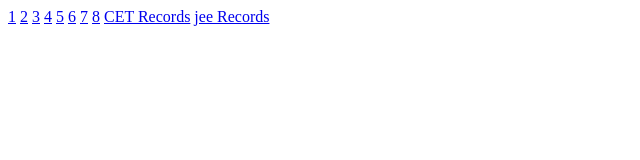
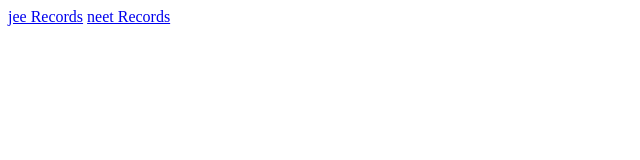
Before and after one commit to Sumeetbeginner/yooo, a plain HTML site: page index.html in a window 1280 px wide. Shown: the whole page, without its empty margins (0-640 px from the left). Drawn offline with Linux system fonts and the light colour scheme.

Commit message:
Update index.html

```diff
--- a/index.html
+++ b/index.html
@@ -7,16 +7,10 @@
 </head>
 <body>
 
-    <a href="exp1.txt" download>1</a>
-    <a href="exp2.txt" download>2</a>
-    <a href="exp3.txt" download>3</a>
-    <a href="exp4.txt" download>4</a>
-    <a href="exp5.txt" download>5</a>
-    <a href="exp6.txt" download>6</a>
-    <a href="exp7.txt" download>7</a>
-    <a href="exp8.txt" download>8</a>
-    <a href="cetrecords.pdf" download>CET Records</a>
+
         <a href="Jeeresut.pdf" download>jee Records</a>
+    <a href="NeetResult.pdf" download>neet Records</a>
+
 
 </body>
 </html>
```
